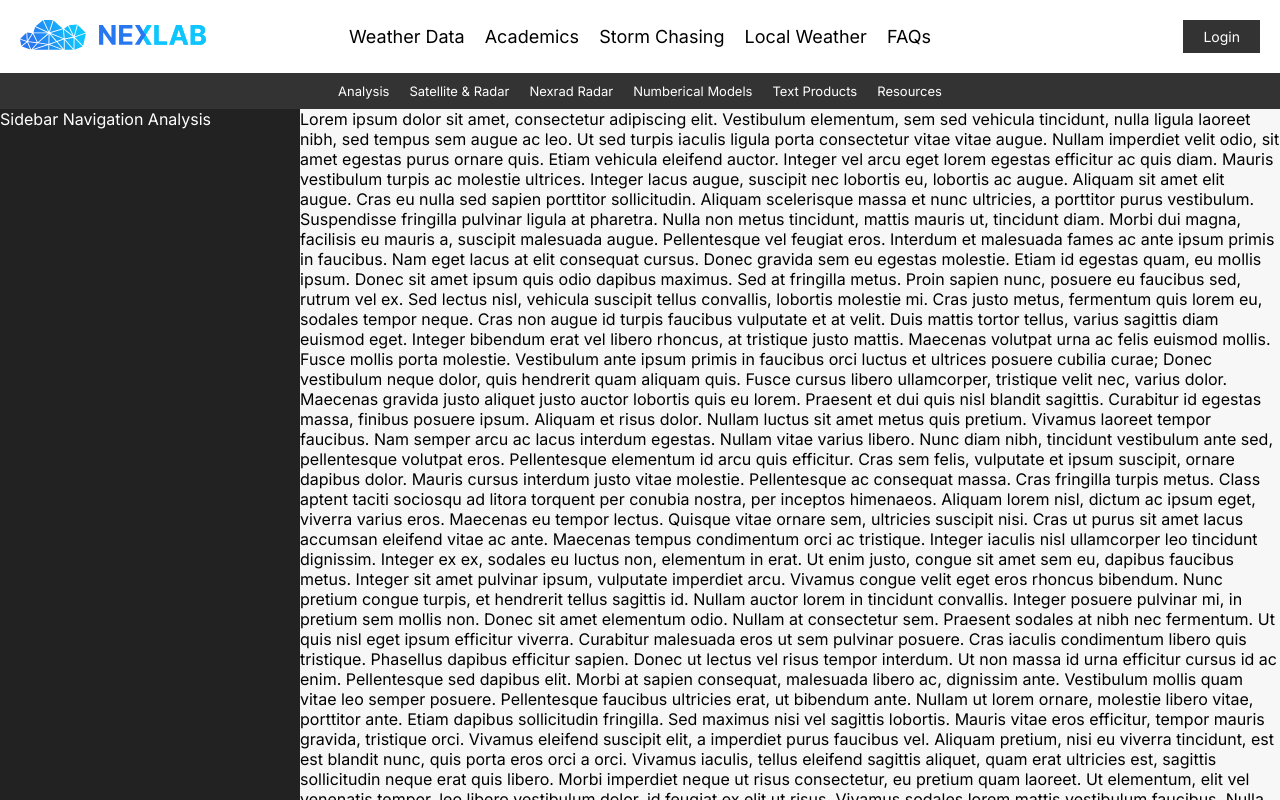
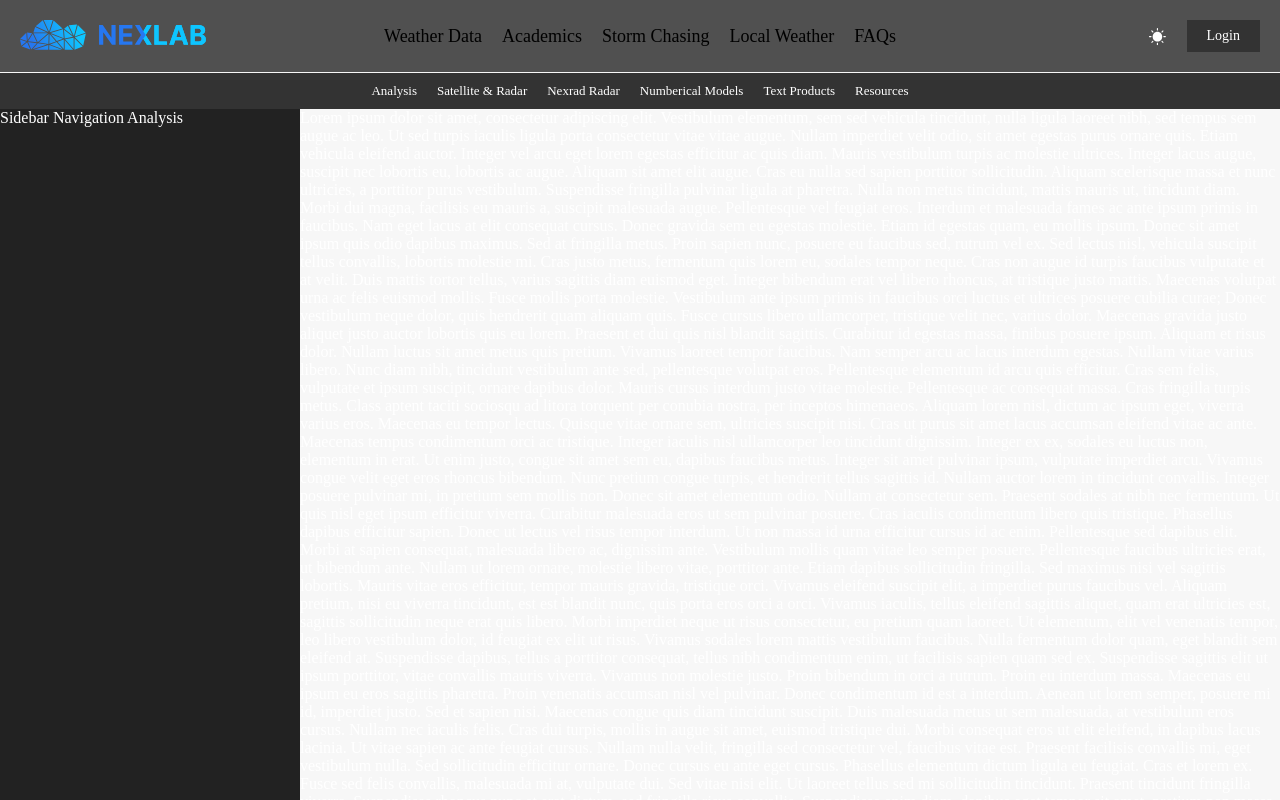
Before and after one commit to Panguino/NexLab_Client, a Next.js app: page /data/analysis in a window 1280 px wide. Built offline with nearby package versions, Linux system fonts and the light colour scheme; no server answers.

Commit message:
theme changer

```diff
--- a/package.json
+++ b/package.json
@@ -24,9 +24,10 @@
     "@strapi/blocks-react-renderer": "^1.0.0",
     "@types/node": "^18.15.11",
     "@types/react": "^18.2.18",
-    "framer-motion": "^10.17.6",
+    "framer-motion": "^10.18.0",
     "next": "^14.0.4",
     "next-auth": "^4.24.7",
+    "next-themes": "^0.3.0",
     "openid-client": "^5.6.5",
     "react": "^18.2.0",
     "react-dom": "^18.2.0",
--- a/src/app/layout.tsx
+++ b/src/app/layout.tsx
@@ -1,5 +1,6 @@
 import Navigation from '@/components/layout/Navigation/Navigation'
 import '@/styles/global.scss'
+import { ThemeProvider } from '@/components/providers/ThemeProvider/ThemeProvider'
 
 export default function RootLayout({ children }) {
 	return (
@@ -16,8 +17,10 @@ export default function RootLayout({ children }) {
 			</head>
 			<body>
 				<div className="all">
-					<Navigation />
-					{children}
+					<ThemeProvider attribute="class" defaultTheme="dark" storageKey="nl-theme-pref" enableSystem>
+						<Navigation />
+						{children}
+					</ThemeProvider>
 				</div>
 			</body>
 		</html>
--- /dev/null
+++ b/src/components/elements/DarkmodeToggler/DarkmodeToggler.module.scss
@@ -0,0 +1,17 @@
+.darkmodeToggler {
+  display: flex;
+  cursor: pointer;
+  user-select: none;
+}
+.sun {
+  transform-origin: 50% 50%;
+  path {
+    fill: var(--color-white);
+  }
+}
+.moon {
+  transform-origin: 11px 10px;
+  path {
+    fill: var(--color-grey17);
+  }
+}
--- /dev/null
+++ b/src/components/elements/DarkmodeToggler/DarkmodeToggler.tsx
@@ -0,0 +1,35 @@
+'use client'
+
+import styles from './DarkmodeToggler.module.scss'
+import { useTheme } from 'next-themes'
+import { motion } from 'framer-motion'
+
+const DarkmodeToggler = () => {
+	const { theme, setTheme } = useTheme()
+	const dark = theme === 'dark'
+	return (
+		<div className={styles.darkmodeToggler} onClick={() => setTheme(`${dark ? 'light' : 'dark'}`)}>
+			<svg width="19" height="19" viewBox="0 0 19 19" fill="none" xmlns="http://www.w3.org/2000/svg">
+				<motion.g className={styles.moon} animate={{ opacity: dark ? 0 : 1, transform: dark ? 'rotate(120deg)' : 'rotate(0deg)' }}>
+					<path
+						transform="translate(2,1)"
+						d="M14.181 9.23019C14.1448 9.11118 14.072 9.00722 13.9734 8.9337C13.8748 8.86018 13.7556 8.82101 13.6335 8.82199L13.4791 8.85063C12.4737 9.13376 11.4128 9.13972 10.4044 8.86792C9.39605 8.59612 8.4764 8.05628 7.73927 7.30347C7.00215 6.55066 6.47393 5.61183 6.20851 4.58275C5.94309 3.55367 5.94997 2.47117 6.22843 1.44569C6.24219 1.40415 6.2493 1.36062 6.24949 1.31678C6.25616 1.22436 6.24048 1.13168 6.20382 1.04689C6.16716 0.962103 6.11065 0.8878 6.03925 0.830514C5.96786 0.773228 5.88376 0.734714 5.79436 0.718356C5.70496 0.701998 5.61299 0.708298 5.52653 0.736702C4.34649 1.07417 3.27362 1.72098 2.41464 2.61279C1.55565 3.50461 0.940493 4.61035 0.630348 5.82002C0.320202 7.0297 0.325883 8.30114 0.646824 9.50788C0.967765 10.7146 1.59278 11.8146 2.4597 12.6984C3.32662 13.5822 4.40522 14.219 5.58822 14.5454C6.77122 14.8719 8.01738 14.8767 9.20275 14.5593C10.3881 14.2418 11.4714 13.6133 12.3447 12.7362C13.2181 11.859 13.8512 10.7639 14.181 9.55962C14.2163 9.45276 14.2163 9.33705 14.181 9.23019Z"
+					/>
+				</motion.g>
+				<motion.g className={styles.sun} animate={{ opacity: dark ? 1 : 0, transform: dark ? 'rotate(0deg)' : 'rotate(-120deg)' }}>
+					<path d="M9.42188 14.5031C12.0579 14.5031 14.1948 12.3228 14.1948 9.63333C14.1948 6.94382 12.0579 4.76354 9.42188 4.76354C6.78585 4.76354 4.64893 6.94382 4.64893 9.63333C4.64893 12.3228 6.78585 14.5031 9.42188 14.5031Z" />
+					<path d="M9.42188 3.61771C9.5708 3.61771 9.71363 3.55735 9.81893 3.4499C9.92424 3.34246 9.9834 3.19674 9.9834 3.04479V1.6125C9.9834 1.46055 9.92424 1.31483 9.81893 1.20739C9.71363 1.09994 9.5708 1.03958 9.42188 1.03958C9.27295 1.03958 9.13012 1.09994 9.02482 1.20739C8.91951 1.31483 8.86035 1.46055 8.86035 1.6125V3.04479C8.86035 3.19674 8.91951 3.34246 9.02482 3.4499C9.13012 3.55735 9.27295 3.61771 9.42188 3.61771Z" />
+					<path d="M4.45944 5.37943C4.56559 5.48485 4.70788 5.54385 4.85601 5.54385C5.00415 5.54385 5.14644 5.48485 5.25259 5.37943C5.3576 5.27202 5.41658 5.12651 5.41658 4.9748C5.41658 4.8231 5.3576 4.67758 5.25259 4.57018L4.26291 3.55326C4.21256 3.49067 4.14993 3.43952 4.07904 3.40312C4.00815 3.36672 3.93058 3.34586 3.85131 3.34188C3.77205 3.33791 3.69285 3.35092 3.61881 3.38006C3.54476 3.4092 3.47752 3.45383 3.42141 3.51109C3.36529 3.56834 3.32154 3.63695 3.29298 3.71249C3.26442 3.78804 3.25167 3.86885 3.25557 3.94972C3.25946 4.03059 3.2799 4.10974 3.31558 4.18206C3.35126 4.25439 3.40139 4.31829 3.46273 4.36966L4.45944 5.37943Z" />
+					<path d="M3.52588 9.63333C3.52588 9.48138 3.46672 9.33566 3.36141 9.22822C3.25611 9.12078 3.11328 9.06042 2.96436 9.06042H1.56055C1.41162 9.06042 1.2688 9.12078 1.16349 9.22822C1.05818 9.33566 0.999023 9.48138 0.999023 9.63333C0.999023 9.78528 1.05818 9.931 1.16349 10.0384C1.2688 10.1459 1.41162 10.2062 1.56055 10.2062H2.96436C3.11328 10.2062 3.25611 10.1459 3.36141 10.0384C3.46672 9.931 3.52588 9.78528 3.52588 9.63333Z" />
+					<path d="M4.45964 13.8872L3.46294 14.897C3.35749 15.0056 3.29834 15.1523 3.29834 15.3052C3.29834 15.4581 3.35749 15.6048 3.46294 15.7134C3.57149 15.8173 3.71419 15.8761 3.86302 15.8781C4.01213 15.8775 4.15532 15.8185 4.26311 15.7134L5.25279 14.6965C5.34958 14.5875 5.40158 14.4447 5.39803 14.2977C5.39448 14.1507 5.33566 14.0107 5.23373 13.9067C5.13181 13.8027 4.9946 13.7427 4.8505 13.7391C4.7064 13.7354 4.56646 13.7885 4.45964 13.8872Z" />
+					<path d="M9.42188 15.649C9.27295 15.649 9.13012 15.7093 9.02482 15.8168C8.91951 15.9242 8.86035 16.0699 8.86035 16.2219V17.6542C8.86035 17.8061 8.91951 17.9518 9.02482 18.0593C9.13012 18.1667 9.27295 18.2271 9.42188 18.2271C9.5708 18.2271 9.71363 18.1667 9.81893 18.0593C9.92424 17.9518 9.9834 17.8061 9.9834 17.6542V16.2219C9.9834 16.0699 9.92424 15.9242 9.81893 15.8168C9.71363 15.7093 9.5708 15.649 9.42188 15.649Z" />
+					<path d="M14.3844 13.8872C14.2775 13.7885 14.1376 13.7354 13.9935 13.7391C13.8494 13.7427 13.7122 13.8027 13.6103 13.9067C13.5083 14.0107 13.4495 14.1507 13.446 14.2977C13.4424 14.4447 13.4944 14.5875 13.5912 14.6965L14.5809 15.7134C14.6887 15.8185 14.8319 15.8775 14.981 15.8781C15.1298 15.8761 15.2725 15.8173 15.3811 15.7134C15.4865 15.6048 15.5457 15.4581 15.5457 15.3052C15.5457 15.1523 15.4865 15.0056 15.3811 14.897L14.3844 13.8872Z" />
+					<path d="M17.2832 9.06042H15.8794C15.7305 9.06042 15.5876 9.12078 15.4823 9.22822C15.377 9.33566 15.3179 9.48138 15.3179 9.63333C15.3179 9.78528 15.377 9.931 15.4823 10.0384C15.5876 10.1459 15.7305 10.2062 15.8794 10.2062H17.2832C17.4321 10.2062 17.575 10.1459 17.6803 10.0384C17.7856 9.931 17.8447 9.78528 17.8447 9.63333C17.8447 9.48138 17.7856 9.33566 17.6803 9.22822C17.575 9.12078 17.4321 9.06042 17.2832 9.06042Z" />
+					<path d="M13.9913 5.54414C14.0643 5.5448 14.1367 5.53057 14.2042 5.50228C14.2717 5.47399 14.3329 5.43222 14.3844 5.37943L15.3811 4.36966C15.4706 4.25835 15.5164 4.11703 15.5095 3.9732C15.5025 3.82936 15.4434 3.6933 15.3436 3.59148C15.2438 3.48965 15.1105 3.42934 14.9695 3.42227C14.8285 3.41521 14.69 3.4619 14.5809 3.55326L13.5912 4.57018C13.4862 4.67759 13.4272 4.8231 13.4272 4.97481C13.4272 5.12651 13.4862 5.27202 13.5912 5.37943C13.6435 5.4331 13.7059 5.47537 13.7747 5.50369C13.8435 5.532 13.9172 5.54576 13.9913 5.54414Z" />
+				</motion.g>
+			</svg>
+		</div>
+	)
+}
+
+export default DarkmodeToggler
--- a/src/components/layout/Navigation/Navigation.module.scss
+++ b/src/components/layout/Navigation/Navigation.module.scss
@@ -3,7 +3,8 @@
   padding: 20px;
   display: flex;
   justify-content: space-between;
-  background-color: #ffffff;
+  background-color: var(--color-white-grey15);
+  transition: var(--themeChange);
   position: fixed;
   z-index: 100;
 }
--- a/src/components/layout/Navigation/Navigation.tsx
+++ b/src/components/layout/Navigation/Navigation.tsx
@@ -2,6 +2,7 @@ import Link from 'next/link'
 import styles from './Navigation.module.scss'
 import { getServerSession } from 'next-auth'
 import LogStatus from '@/components/elements/LogStatus/LogStatus'
+import DarkmodeToggler from '@/components/elements/DarkmodeToggler/DarkmodeToggler'
 
 const Navigation = async () => {
 	const session = await getServerSession()
@@ -32,6 +33,7 @@ const Navigation = async () => {
 					</Link>
 				</div>
 				<div className={styles.NavItems}>
+					<DarkmodeToggler />
 					{session?.user?.email ? (
 						<LogStatus email={session?.user?.email} />
 					) : (
--- /dev/null
+++ b/src/components/providers/ThemeProvider/ThemeProvider.tsx
@@ -0,0 +1,9 @@
+'use client'
+
+import * as React from 'react'
+import { ThemeProvider as NextThemesProvider } from 'next-themes'
+import { type ThemeProviderProps } from 'next-themes/dist/types'
+
+export function ThemeProvider({ children, ...props }: ThemeProviderProps) {
+	return <NextThemesProvider {...props}>{children}</NextThemesProvider>
+}
--- a/src/styles/global.scss
+++ b/src/styles/global.scss
@@ -1,6 +1,71 @@
+$themes: (
+  colors: (
+    "white": #fff,
+    "black": #000,
+    // greys
+      "grey0": #f1f1f1,
+    "grey1": #e6e6e6,
+    "grey2": #d8d8d8,
+    "grey3": #cdcdcd,
+    "grey4": #c4c4c4,
+    "grey5": #bbbbbb,
+    "grey6": #afafaf,
+    "grey7": #a5a5a5,
+    "grey8": #979797,
+    "grey9": #909090,
+    "grey10": #888888,
+    "grey11": #7c7c7c,
+    "grey12": #6f6e6e,
+    "grey13": #5f5f5f,
+    "grey14": #535353,
+    "grey15": #505050,
+    "grey16": #484848,
+    "grey17": #333333,
+    "grey18": #232323,
+    "grey19": #171717,
+    "grey20": #101010,
+    // steels
+      "steel1": #f0f3f5,
+    "steel2": #e1e6ea,
+    "steel3": #c5d0d8,
+    "steel4": #a7b7c3,
+    "steel5": #8ba1b1,
+    "steel6": #6d889c,
+    "steel7": #576e80,
+    "steel8": #40515e,
+    "steel9": #2b3740,
+    "steel10": #151a1e,
+  ),
+);
+
+@mixin theme() {
+  @each $theme, $map in $themes {
+    :root {
+      @each $key1, $value1 in $map {
+        --color-#{$key1}: #{$value1};
+      }
+      @each $key1, $value1 in $map {
+        @each $key2, $value2 in $map {
+          --color-#{$key1}-#{$key2}: #{$value1};
+        }
+      }
+    }
+    .dark {
+      @each $key1, $value1 in $map {
+        @each $key2, $value2 in $map {
+          --color-#{$key1}-#{$key2}: #{$value2};
+        }
+      }
+    }
+  }
+}
+
+@include theme();
+
 :root {
-  --font-primary: "Roboto", sans-serif;
-  --font-secondary: "Inter", sans-serif;
+  color-scheme: var(--initial-color-mode);
+  --themeChange: 0.5s ease;
+  --hoverChange: 0.3s ease;
 }
 html,
 body {
@@ -8,7 +73,7 @@ body {
   padding: 0;
   height: 100%;
   min-height: 100%;
-  background-color: #f1f1f1;
+  background-color: var(--color-grey0-grey20);
 }
 body {
   a:hover {
```
Also changed, not shown: 1 other file (tests, documents, lock files or other folders).
